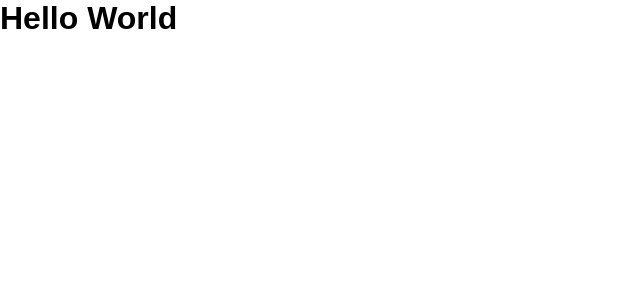
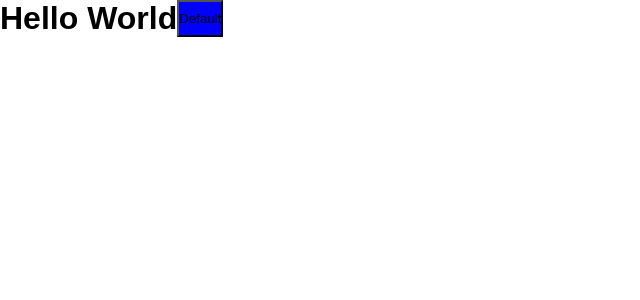
Before and after one commit to DarioPrazeres/button-component, a React (Create React App) app: page / in a window 1280 px wide. Shown: the top 300 px of the page, without its empty margins (0-640 px from the left). Built offline with nearby package versions, Linux system fonts and the light colour scheme.

Commit message:
update new style of button

```diff
--- a/src/App.js
+++ b/src/App.js
@@ -1,5 +1,7 @@
 import React, { Component } from 'react';
+import Button from './components/Button'
 import './App.css';
+
 
 class App extends Component {
   render() {
@@ -8,6 +10,7 @@ class App extends Component {
         <h1>
           Hello World
         </h1>
+        <Button text='Default' color='primary' />
       </div>
     );
   }
--- /dev/null
+++ b/src/components/Button.js
@@ -0,0 +1,33 @@
+import React from 'react';
+//import ReactDom from 'react-dom/client';
+//var textContent = 'Dario Prazeres'
+
+class Button extends React.Component {
+    constructor(props) {
+        super(props);
+        this.state = {
+            textContent: this.props.text,
+            myStyle : {
+                backgroundColor: colorBackground(this.props.color)
+            }
+        }
+
+    }
+
+    render() {
+        return (
+            <button style={this.state.myStyle} >{this.state.textContent}</button>
+        );
+    }
+}
+function colorBackground(colorChoose){
+    var cor
+    switch(colorChoose){
+        case 'default': cor ='silver'; break;
+        case 'primary': cor ='blue'; break;
+        case 'secondary': cor ='yellow'; break;
+        case 'danger': cor ='red'; break;
+    }
+    return cor;
+}
+export default Button;
```
